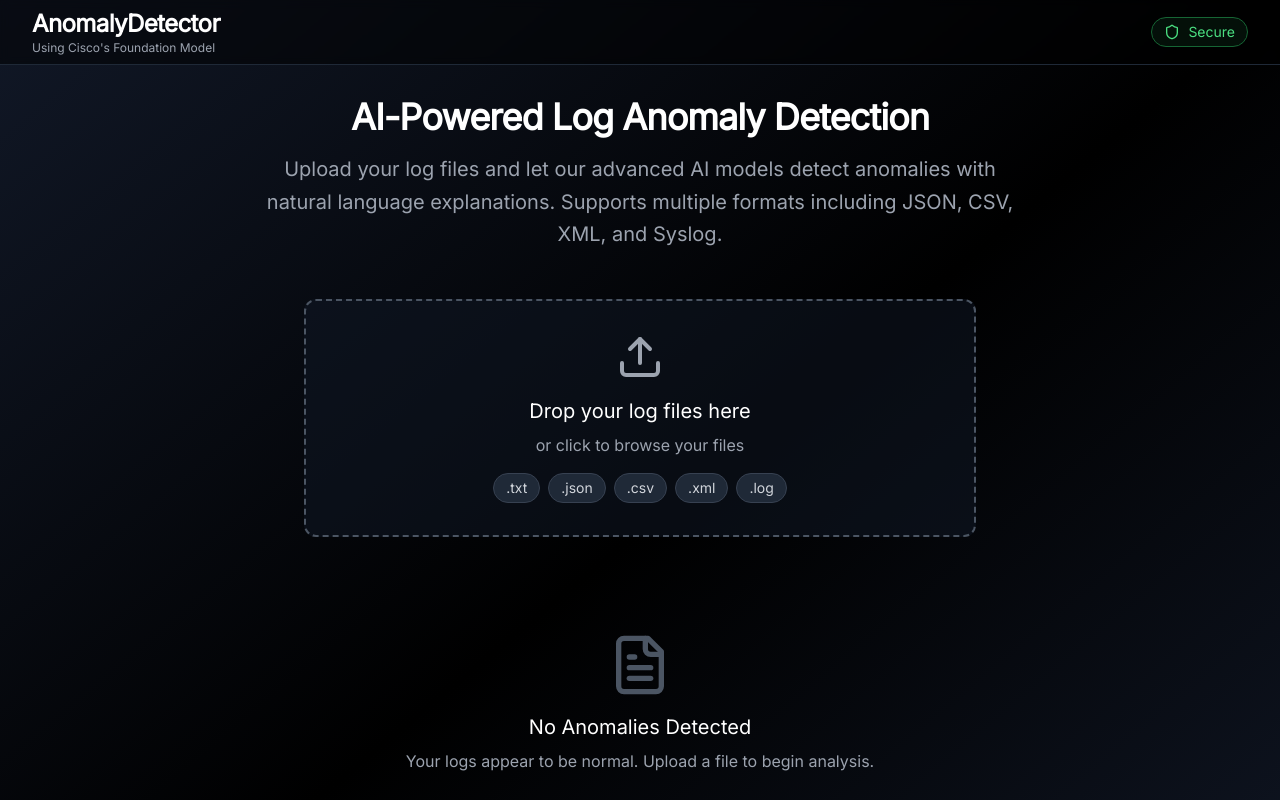
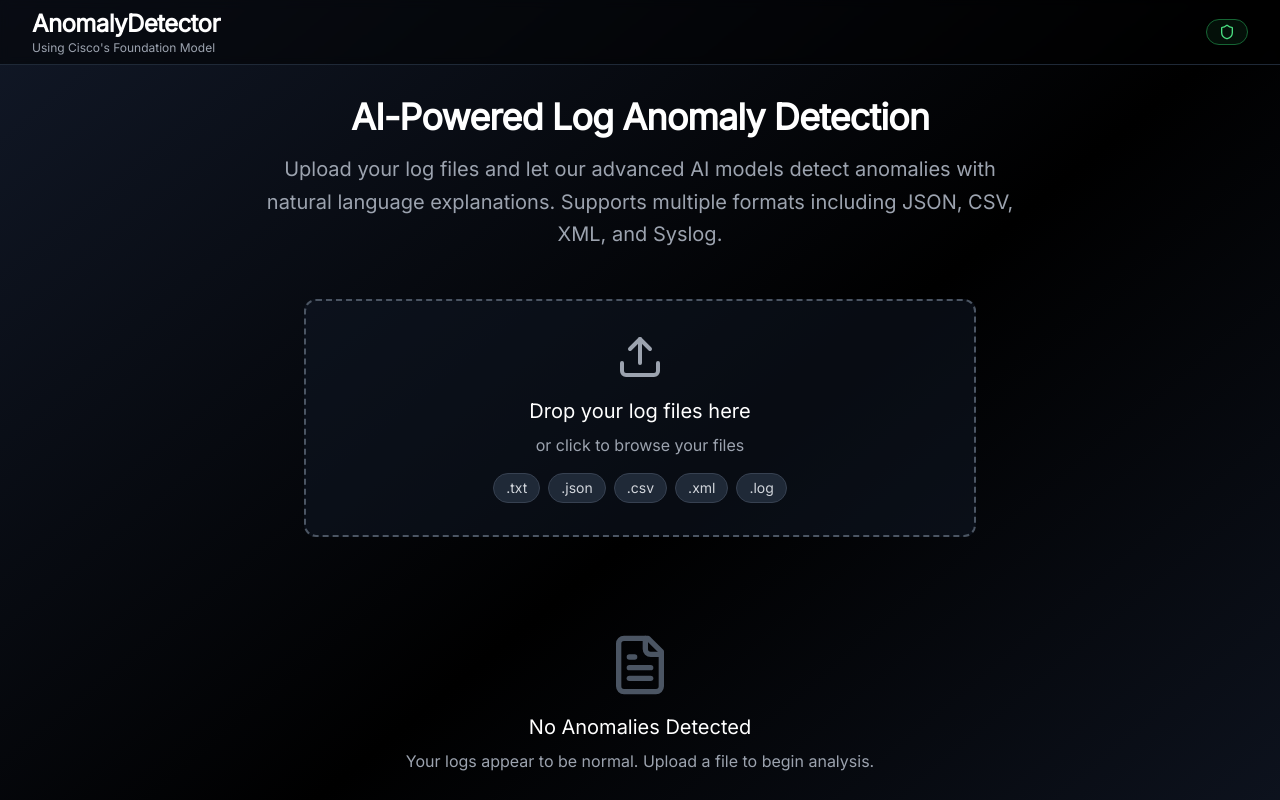
Before and after one commit to Surajvinaykumar/AnomalyDetector, a React (Vite) app: page / in a window 1280 px wide. Shown: the top 800 px of the page. Built offline with nearby package versions, Linux system fonts and the light colour scheme.

Commit message:
Update Header.tsx

```diff
--- a/src/components/Header.tsx
+++ b/src/components/Header.tsx
@@ -18,7 +18,7 @@ const Header: React.FC = () => {
           <div className="flex items-center space-x-4">
             <div className="flex items-center space-x-2 px-3 py-1 bg-green-900/20 text-green-400 rounded-full border border-green-800">
               <Shield className="w-4 h-4" />
-              <span className="text-sm font-medium">Secure</span>
+
             </div>
           </div>
         </div>
```
